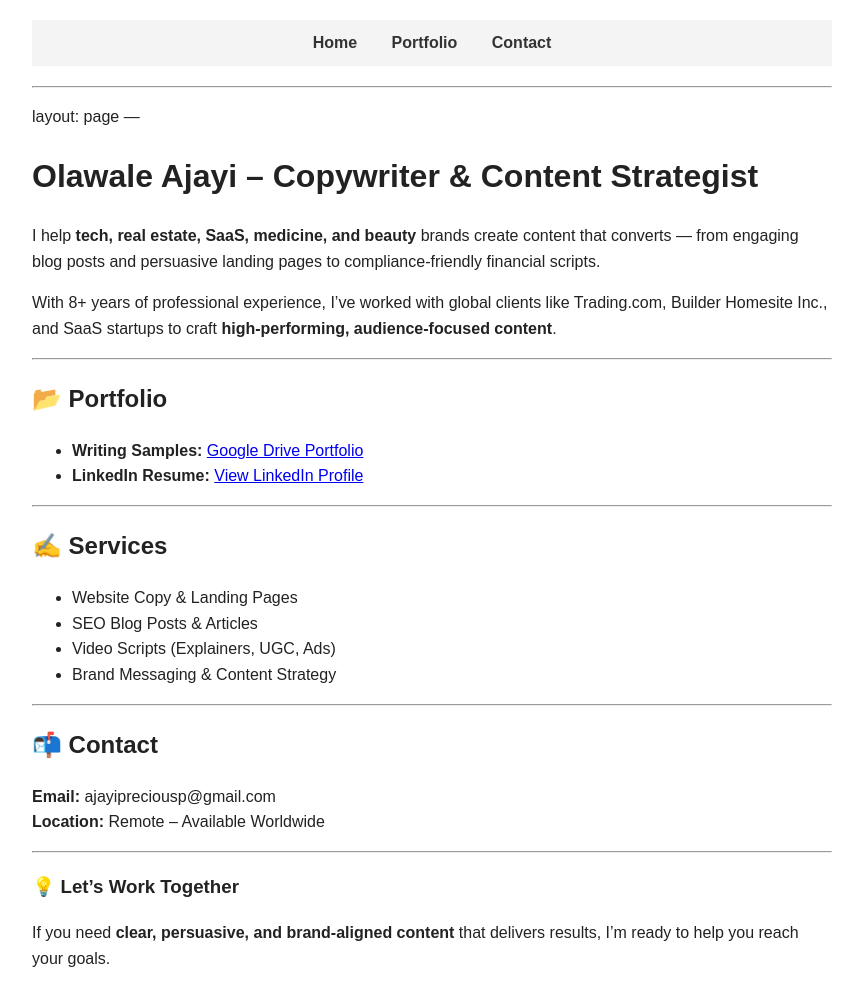
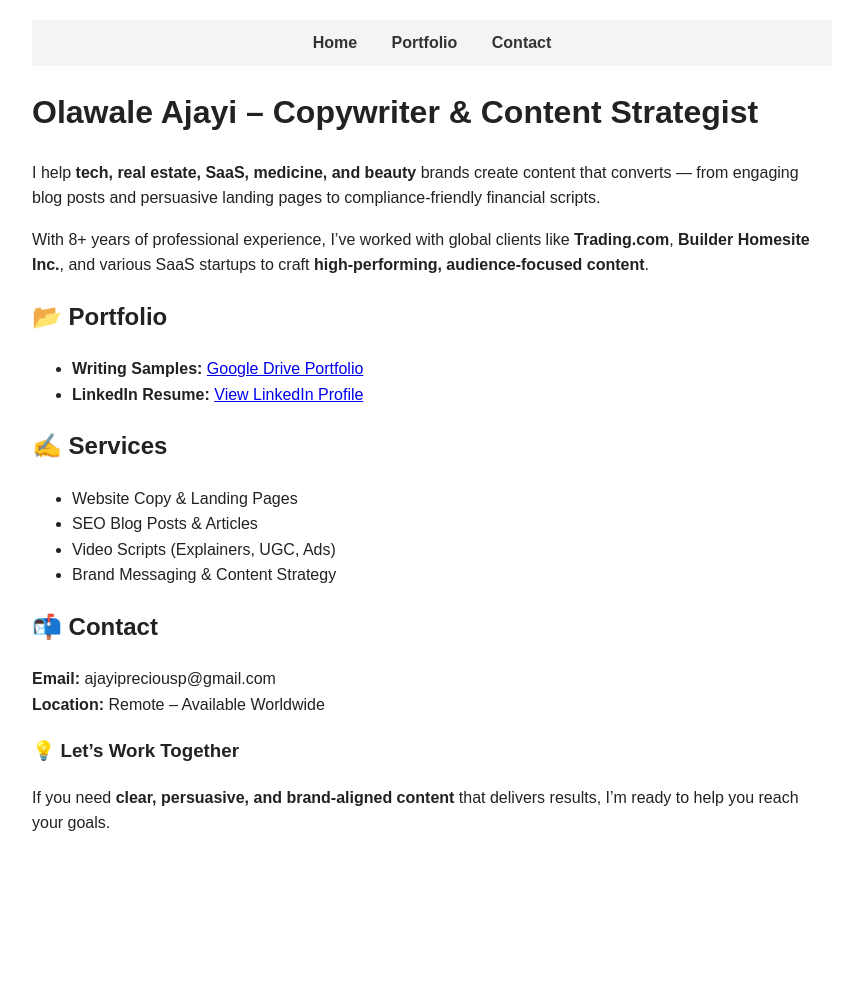
Before and after one commit to javablack/javablack.github.io, a Jekyll site: the page built from index.md, in a window 1280 px wide. Shown: the whole page, without its empty margins (208-1071 px from the left). Built offline with Jekyll 4.4.1, drawn with Linux system fonts in a browser that asks for light colours; our own code applies the rules of GitHub Pages for plain Markdown files; after the commit the page ends 900 px from its top, so only the background shows below that.

Commit message:
Update index.md

```diff
--- a/index.md
+++ b/index.md
@@ -1,38 +1,27 @@
-
 ---
-layout: page
+layout: default
+title: "Olawale Ajayi – Copywriter & Content Strategist"
 ---
 
 # Olawale Ajayi – Copywriter & Content Strategist
 
 I help **tech, real estate, SaaS, medicine, and beauty** brands create content that converts — from engaging blog posts and persuasive landing pages to compliance-friendly financial scripts.
 
-With 8+ years of professional experience, I’ve worked with global clients like Trading.com, Builder Homesite Inc., and SaaS startups to craft **high-performing, audience-focused content**.
-
----
+With 8+ years of professional experience, I’ve worked with global clients like **Trading.com**, **Builder Homesite Inc.**, and various SaaS startups to craft **high-performing, audience-focused content**.
 
 ## 📂 Portfolio
-
 - **Writing Samples:** [Google Drive Portfolio](https://drive.google.com/drive/folders/1QrFGUCjw7DxPsuMufFHRsB6tc9iz1Ao1?usp=drive_link)
 - **LinkedIn Resume:** [View LinkedIn Profile](https://www.linkedin.com/in/javablack)
 
----
-
 ## ✍ Services
-
 - Website Copy & Landing Pages
 - SEO Blog Posts & Articles
 - Video Scripts (Explainers, UGC, Ads)
 - Brand Messaging & Content Strategy
 
----
-
 ## 📬 Contact
-
 **Email:** ajayipreciousp@gmail.com
 **Location:** Remote – Available Worldwide
 
----
-
 ### 💡 Let’s Work Together
 If you need **clear, persuasive, and brand-aligned content** that delivers results, I’m ready to help you reach your goals.
```
